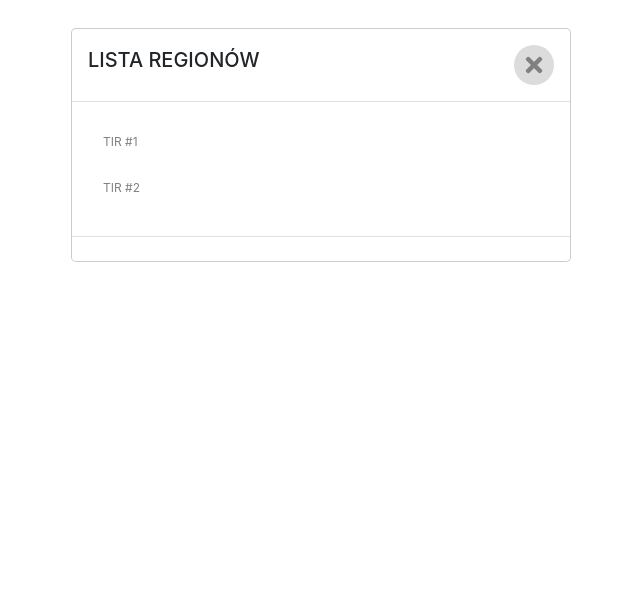
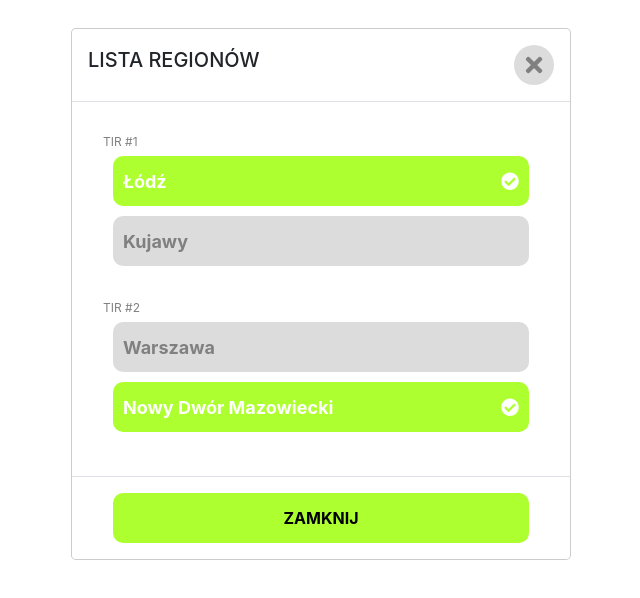
Before and after one commit to Dawid-Kwasowski/region-test, a plain HTML site: page index.html in a window 1280 px wide. Shown: the whole page, without its empty margins (319-959 px from the left). Drawn offline with nearby package versions, Linux system fonts and the light colour scheme.

Commit message:
fix issues

```diff
--- a/components/regionList/regionList.css
+++ b/components/regionList/regionList.css
@@ -9,3 +9,18 @@
    font-size: 24px;
    color: gray;
 }
+.modal-close {
+   width: 100%;
+   padding: 0 25px;
+}
+
+.modal-close__btn {
+   color: black;
+   font-weight: 700;
+   width: 100%;
+   height: 50px;
+   background-color: greenyellow;
+   border: none;
+   border-radius: 10px;
+   outline: none;
+}
--- a/components/regionList/regionList.js
+++ b/components/regionList/regionList.js
@@ -7,21 +7,12 @@ regionList.init = () => {
       tableRegions.render({
          id: "TIR1",
          name: "TIR #1",
-         regions: [
-            'Łódź',
-            'Kujawy',
-            'Częstochowa']
       })
    )
    regionList.$modal = $('.modal-body').append(
       tableRegions.render({
          id: "TIR2",
          name: "TIR #2",
-         regions: [
-            'Warszawa',
-            'Nowy Dwór Mazowiecki',
-            'Sochaczew'
-         ]
       })
    )
    $('.modal').show()
--- a/components/tableRegionItem/tableRegionItem.css
+++ b/components/tableRegionItem/tableRegionItem.css
@@ -1,17 +1,29 @@
 .region-item {
    width: 100%;
-   height: 40px;
+   height: 50px;
    background-color: gainsboro;
    border-radius: 10px;
    display: flex;
    align-items: center;
    justify-content: space-between;
-   flex-direction: row-reverse;
-   padding: 0 10px;
+   padding: 15px 10px;
    margin: 5px 0;
+   color: gray;
+   font-weight: 700;
+   font-size: 18px;
+}
+
+.region-item__content {
+   width: 100%;
 }
 
 .region-item--checked {
    background-color: greenyellow;
    color: white;
 }
+
+.region-item__radio-btn {
+   width: 0;
+   height: 0;
+   opacity: 0;
+}
--- a/components/tableRegionItem/tableRegionItem.js
+++ b/components/tableRegionItem/tableRegionItem.js
@@ -3,22 +3,25 @@ var tableRegionItem = {}
 tableRegionItem.render = (options) => {
    options =  $.extend({
       region: "",
-      selected: false,
+      selected: undefined,
    },options)
 
    let $tpl = tableRegionItem.$tpl(options)
-   options.regions.forEach(region => {
-      $tpl.find('.region-item__content').text(region)
-   });
 
+   if(options.selected) {
+      $tpl.addClass('region-item--checked')
+      $tpl.append(`<i class="fas fa-check-circle"></i>`)
+   }
    return $tpl
 }
 
 tableRegionItem.$tpl = (options) => {
    return $(`
       <div class="region-item">
-         <input class="region-item__radio-btn" type="radio" checked="${options.selected}" name="region" />
-         <div class="region-item__content">Łódź</div>
+         <input class="region-item__radio-btn" type="radio" name="region" />
+         <div class="region-item__content">
+            <span>${options.region}</span>
+         </div>
       </div>
    `)
 }
--- a/components/tableRegions/tableRegions.js
+++ b/components/tableRegions/tableRegions.js
@@ -22,9 +22,28 @@ tableRegions.$tpl = options => {
 }
 
 setTimeout(() => {
-   tableRegions.$table = $('.modal-body').find(`#TIR1`).append(
+   tableRegions.$table = $('.table-region').find(`#TIR1`).append(
       tableRegionItem.render({
-         region: ""
+         region: "Łódź",
+         selected: true
+      })
+   )
+   tableRegions.$table = $('.table-region').find(`#TIR1`).append(
+      tableRegionItem.render({
+         region: "Kujawy",
+         selected: false
+      })
+   )
+   tableRegions.$table = $('.table-region').find(`#TIR2`).append(
+      tableRegionItem.render({
+         region: "Warszawa",
+         selected: false
+      })
+   )
+   tableRegions.$table = $('.table-region').find(`#TIR2`).append(
+      tableRegionItem.render({
+         region: "Nowy Dwór Mazowiecki",
+         selected: true
       })
    )
 },1000)
--- a/index.html
+++ b/index.html
@@ -27,7 +27,9 @@
             <!-- renered by regionList -->
           </div>
           <div class="modal-footer">
-
+            <div class="modal-close">
+              <button class="modal-close__btn">ZAMKNIJ</button>
+            </div>
           </div>
         </div>
       </div>
```
